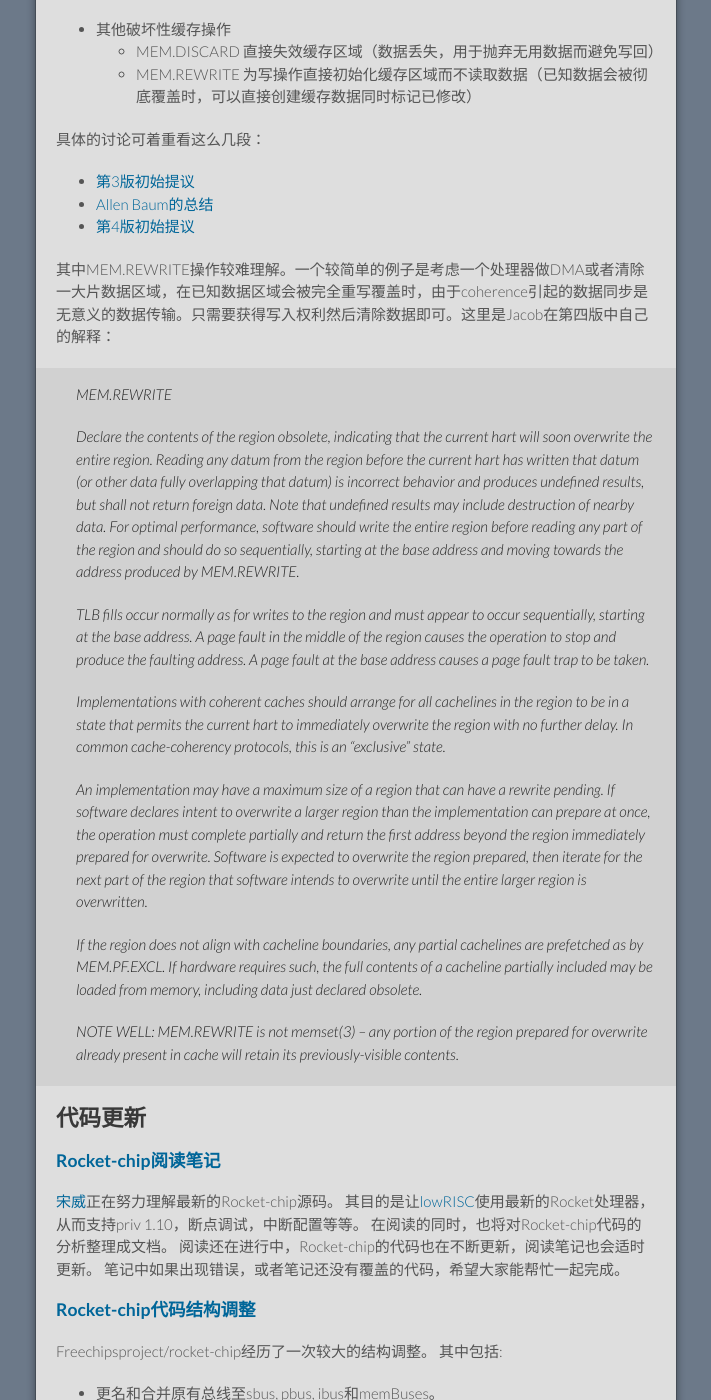
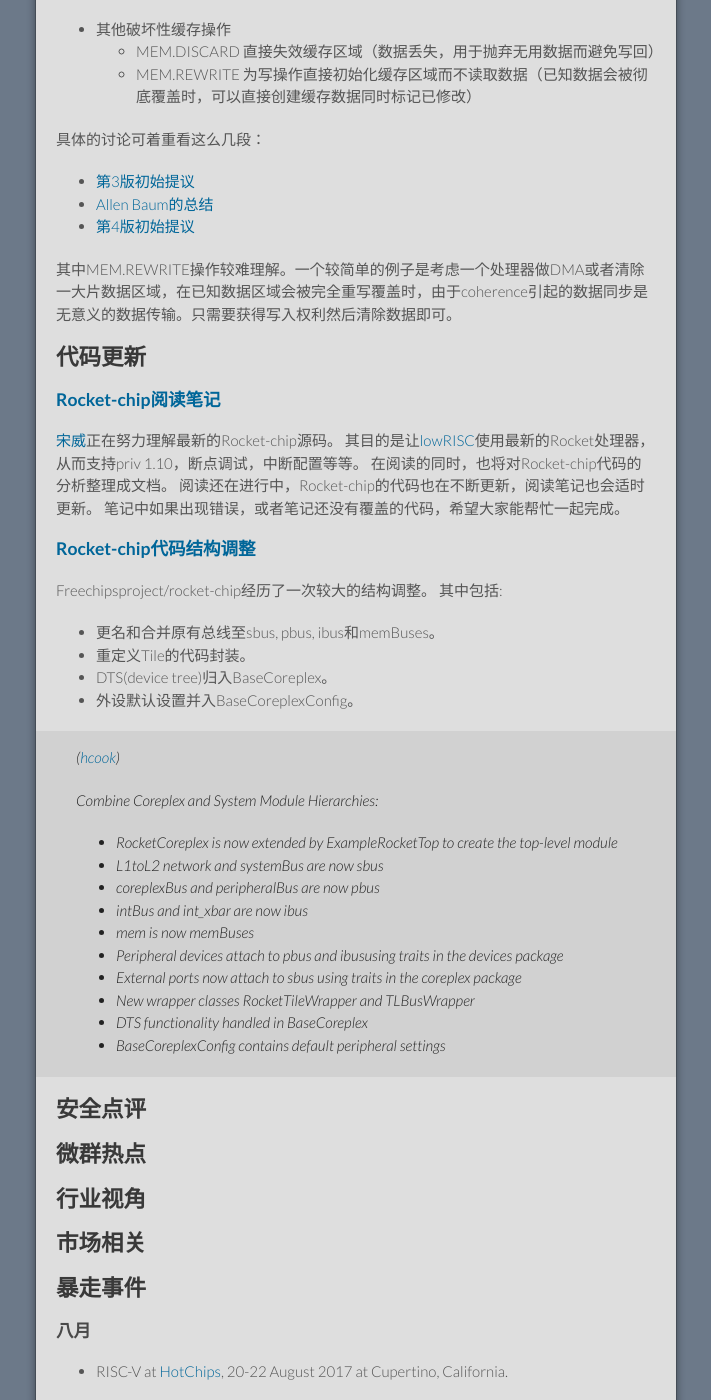
Before and after one commit to cnrv/home, a Jekyll site: the page built from bi-week-rpts/2017-08-03.md, in a window 1280 px wide and 1400 px high, scrolled down 2075 px. Shown: the whole window, without its empty margins (284-995 px from the left). Built offline with Jekyll 4.4.1, drawn with Linux system fonts in a browser that asks for light colours; Markdown is read by kramdown in place of the engine named in the settings; our own code applies the rules of GitHub Pages for plain Markdown files.

Commit message:
remove the quote of explicit cache op

```diff
--- a/bi-week-rpts/2017-08-03.md
+++ b/bi-week-rpts/2017-08-03.md
@@ -88,21 +88,7 @@
 - [Allen Baum的总结](https://groups.google.com/a/groups.riscv.org/forum/#!msg/isa-dev/Xa1y68PxjAU/WlbR93D0AAAJ)
 - [第4版初始提议](https://groups.google.com/a/groups.riscv.org/forum/#!msg/isa-dev/eKkGAN2-jss/4uRoQi2TBAAJ)
 
-其中MEM.REWRITE操作较难理解。一个较简单的例子是考虑一个处理器做DMA或者清除一大片数据区域，在已知数据区域会被完全重写覆盖时，由于coherence引起的数据同步是无意义的数据传输。只需要获得写入权利然后清除数据即可。这里是Jacob在第四版中自己的解释：
-
-> MEM.REWRITE
->
-> Declare the contents of the region obsolete, indicating that the current hart will soon overwrite the entire region.  Reading any datum from the region before the current hart has written that datum (or other data fully overlapping that datum) is incorrect behavior and produces undefined results, but shall not return foreign data.  Note that undefined results may include destruction of nearby data.  For optimal performance, software should write the entire region before reading any part of the region and should do so sequentially, starting at the base address and moving towards the address produced by MEM.REWRITE.
->
-> TLB fills occur normally as for writes to the region and must appear to occur sequentially, starting at the base address.  A page fault in the middle of the region causes the operation to stop and produce the faulting address.  A page fault at the base address causes a page fault trap to be taken.
->
-> Implementations with coherent caches should arrange for all cachelines in the region to be in a state that permits the current hart to immediately overwrite the region with no further delay.  In common cache-coherency protocols, this is an "exclusive" state.
->
-> An implementation may have a maximum size of a region that can have a rewrite pending.  If software declares intent to overwrite a larger region than the implementation can prepare at once, the operation must complete partially and return the first address beyond the region immediately prepared for overwrite.  Software is expected to overwrite the region prepared, then iterate for the next part of the region that software intends to overwrite until the entire larger region is overwritten.
->
-> If the region does not align with cacheline boundaries, any partial cachelines are prefetched as by MEM.PF.EXCL.  If hardware requires such, the full contents of a cacheline partially included may be loaded from memory, including data just declared obsolete.
->
-> NOTE WELL:  MEM.REWRITE is *not* memset(3) -- any portion of the region prepared for overwrite already present in cache will *retain* its previously-visible contents.
+其中MEM.REWRITE操作较难理解。一个较简单的例子是考虑一个处理器做DMA或者清除一大片数据区域，在已知数据区域会被完全重写覆盖时，由于coherence引起的数据同步是无意义的数据传输。只需要获得写入权利然后清除数据即可。
 
 ## 代码更新
 
```
